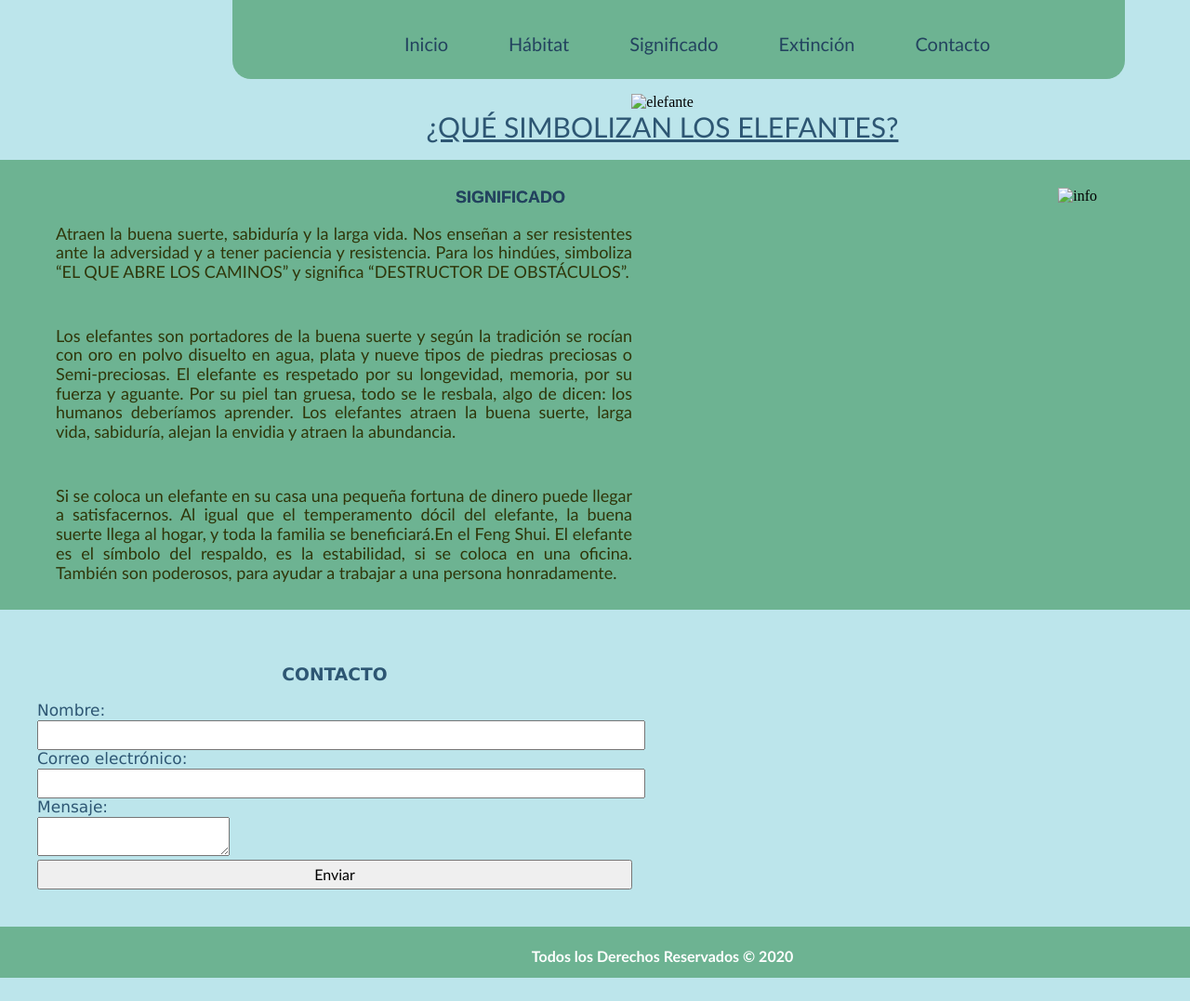
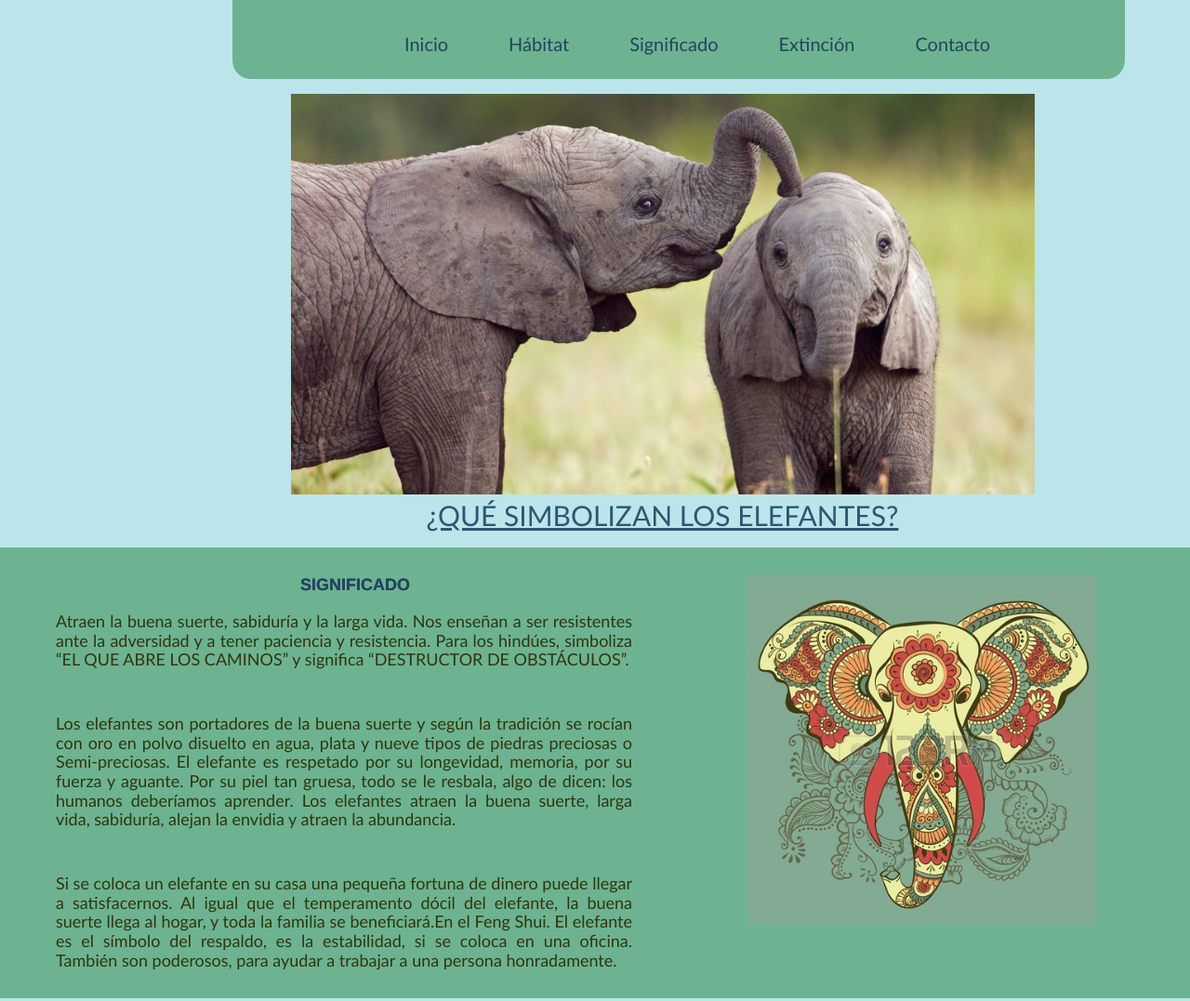
Before and after one commit to gabsgianolli/MundoElefante, a plain HTML site: page significado.html in a window 1280 px wide. Shown: the top 1077 px of the page at 93% size. Before the commit the page ends 1052 px from the top, so only its background shows below. Drawn offline with Linux system fonts and the light colour scheme; files that its build step writes are made by us from their sources.

Commit message:
Update significado.html

```diff
--- a/significado.html
+++ b/significado.html
@@ -22,14 +22,14 @@
 
 	<div id="contenedorimagen">
 		<figure id="imageninicio">
-			<img src="images/elefantesbebes.jpg" alt="elefante" width="800px" height="auto">
+			<img src="elefantesbebes.jpg" alt="elefante" width="800px" height="auto">
 			<figcaption id="piefoto">¿QUÉ SIMBOLIZAN LOS ELEFANTES?</figcaption>
 		</figure>
 	</div>
 
 	<main id="contenido">
 		<figure id="imagencontenido">
-		<img src="images/simbolo.jpg" alt="info" height="376px" width="376px">
+		<img src="simbolo.jpg" alt="info" height="376px" width="376px">
 		</figure>
 		<h3>SIGNIFICADO</h3>
 		<p>Atraen la buena suerte, sabiduría y la larga vida. Nos enseñan a ser resistentes ante la adversidad y a tener paciencia y resistencia. Para los hindúes, simboliza “EL QUE ABRE LOS CAMINOS” y significa “DESTRUCTOR DE OBSTÁCULOS”.</p>
```
